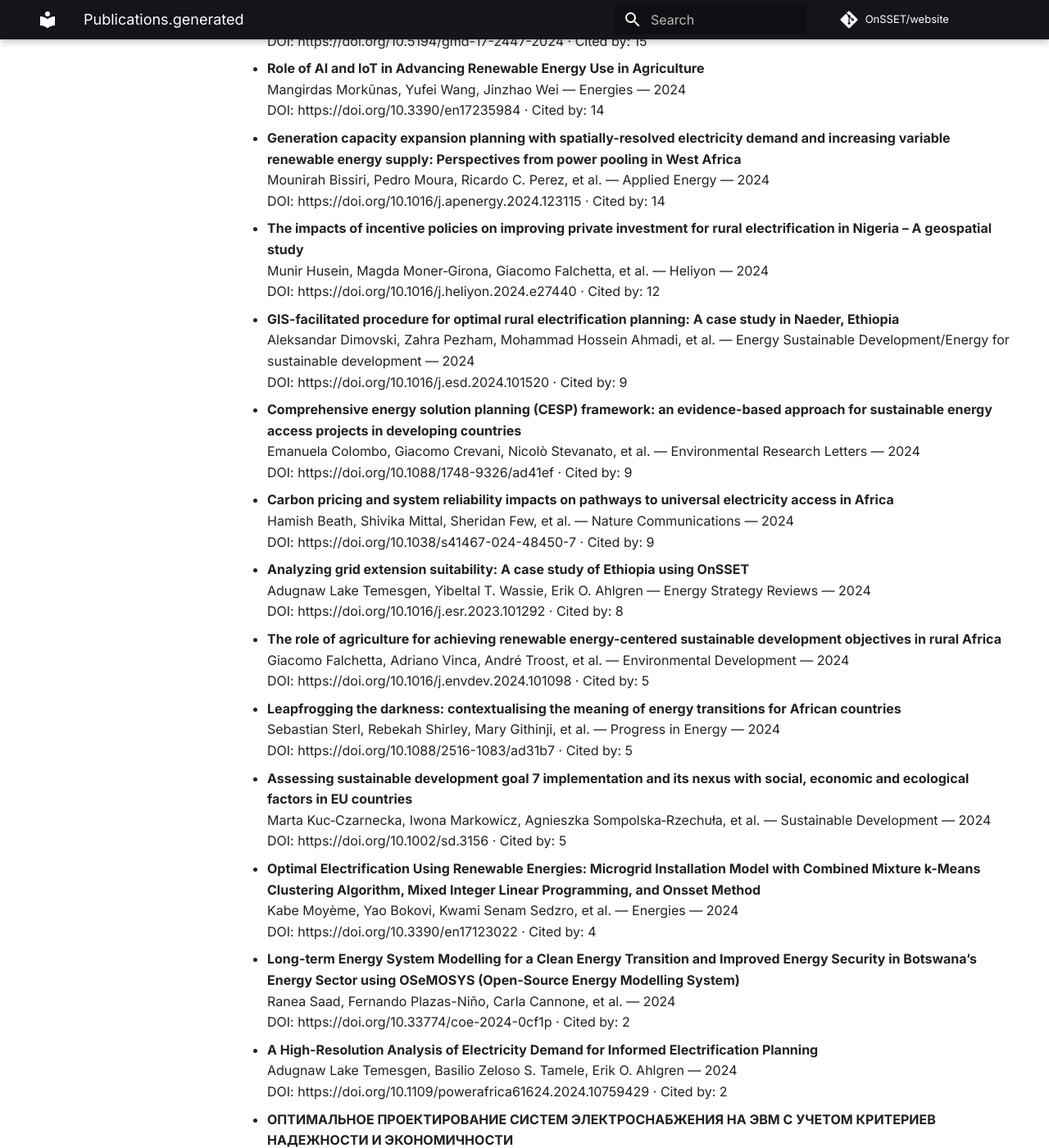
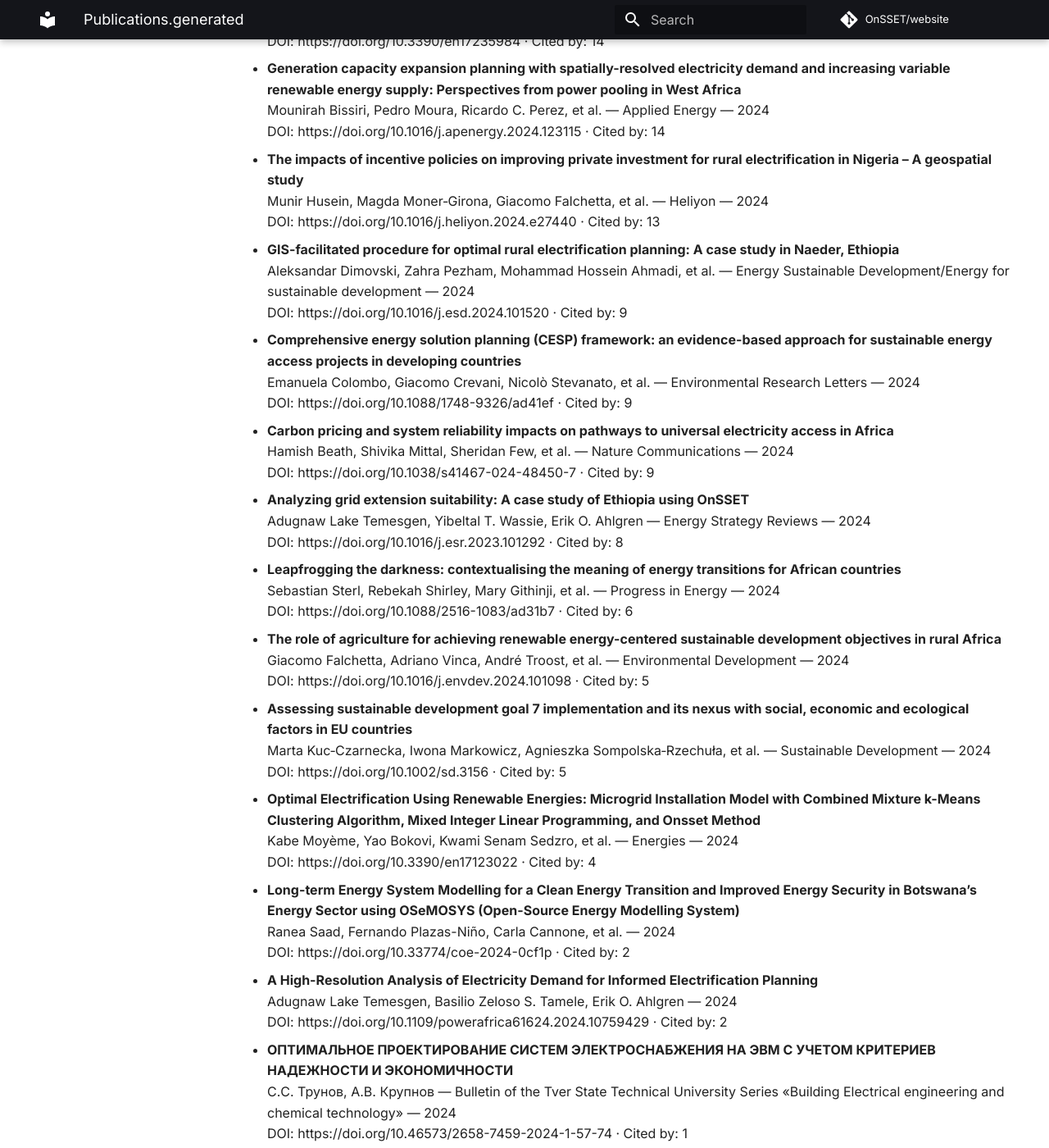
Before and after one commit to OnSSET/website, an MkDocs documentation site: the page built from docs/publications.generated.md, in a window 1280 px wide and 1400 px high, scrolled down 7723 px. Shown: the whole window at 82% size. Built offline with MkDocs 1.6.1 and Material for MkDocs 9.7.7, drawn with Linux system fonts in a browser that asks for light colours; comment, search, counter and statistics services are not loaded; some of the changed text lies outside the part shown.

Commit message:
Auto-update publications

```diff
--- a/docs/publications.generated.md
+++ b/docs/publications.generated.md
@@ -140,11 +136,11 @@ No results found.
 
 - **ELECTRIFICATION PLANNING FOR ZAMBIA USING OPEN-SOURCE SPATIAL ELECTRIFICATION TOOL (OnSSET)**
   Brian Siakweenda, Rejoice Mututsa — Zenodo (CERN European Organization for Nuclear Research) — 2026
-  DOI: https://doi.org/10.5281/zenodo.18504703 · Cited by: 0
+  DOI: https://doi.org/10.5281/zenodo.18504702 · Cited by: 0
 
 - **ELECTRIFICATION PLANNING FOR ZAMBIA USING OPEN-SOURCE SPATIAL ELECTRIFICATION TOOL (OnSSET)**
   Brian Siakweenda, Rejoice Mututsa — Zenodo (CERN European Organization for Nuclear Research) — 2026
-  DOI: https://doi.org/10.5281/zenodo.18504702 · Cited by: 0
+  DOI: https://doi.org/10.5281/zenodo.18504703 · Cited by: 0
 
 - **Data-driven strategies for universal electricity access: Insights from a high-resolution case study in Ethiopia**
   Adugnaw Lake Temesgen, Dawit Habtu Gebremeskel, Ingeborg Graabak, et al. — SSRN Electronic Journal — 2026
@@ -324,7 +320,7 @@ No results found.
 
 - **The impacts of incentive policies on improving private investment for rural electrification in Nigeria – A geospatial study**
   Munir Husein, Magda Moner‐Girona, Giacomo Falchetta, et al. — Heliyon — 2024
-  DOI: https://doi.org/10.1016/j.heliyon.2024.e27440 · Cited by: 12
+  DOI: https://doi.org/10.1016/j.heliyon.2024.e27440 · Cited by: 13
 
 - **GIS-facilitated procedure for optimal rural electrification planning: A case study in Naeder, Ethiopia**
   Aleksandar Dimovski, Zahra Pezham, Mohammad Hossein Ahmadi, et al. — Energy Sustainable Development/Energy for sustainable development — 2024
@@ -342,13 +338,13 @@ No results found.
   Adugnaw Lake Temesgen, Yibeltal T. Wassie, Erik O. Ahlgren — Energy Strategy Reviews — 2024
   DOI: https://doi.org/10.1016/j.esr.2023.101292 · Cited by: 8
 
+- **Leapfrogging the darkness: contextualising the meaning of energy transitions for African countries**
+  Sebastian Sterl, Rebekah Shirley, Mary Githinji, et al. — Progress in Energy — 2024
+  DOI: https://doi.org/10.1088/2516-1083/ad31b7 · Cited by: 6
+
 - **The role of agriculture for achieving renewable energy-centered sustainable development objectives in rural Africa**
   Giacomo Falchetta, Adriano Vinca, André Troost, et al. — Environmental Development — 2024
   DOI: https://doi.org/10.1016/j.envdev.2024.101098 · Cited by: 5
-
-- **Leapfrogging the darkness: contextualising the meaning of energy transitions for African countries**
-  Sebastian Sterl, Rebekah Shirley, Mary Githinji, et al. — Progress in Energy — 2024
-  DOI: https://doi.org/10.1088/2516-1083/ad31b7 · Cited by: 5
 
 - **Assessing <scp>sustainable development goal</scp> 7 implementation and its nexus with social, economic and ecological factors in <scp>EU</scp> countries**
   Marta Kuc‐Czarnecka, Iwona Markowicz, Agnieszka Sompolska‐Rzechuła, et al. — Sustainable Development — 2024
```
Also changed, not shown: other parts of docs/publications.generated.md (+5 -5 lines).
